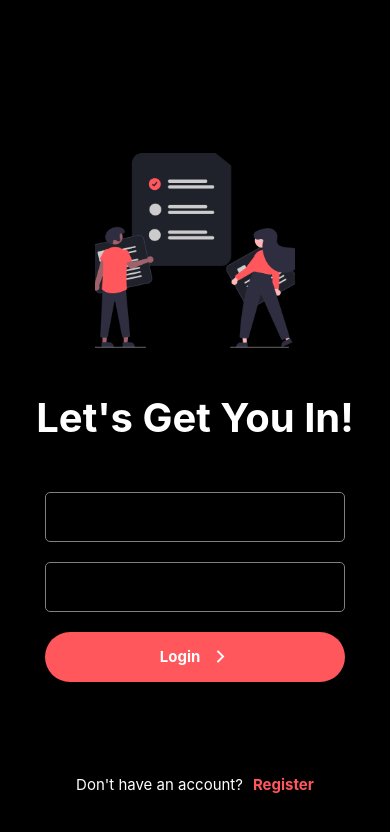
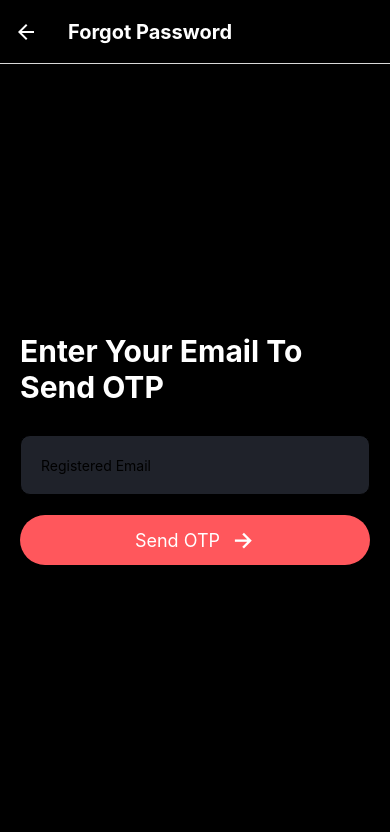
Before and after one commit to Lordhacker756/Flow, a React Native app: screen /ForgotPassword in a window 390 px wide. Shown: the top 832 px of the page. Built offline with nearby package versions, Linux system fonts and the light colour scheme.

Commit message:
Completed Send OPT screen

```diff
--- a/app.json
+++ b/app.json
@@ -1,4 +1,4 @@
 {
   "name": "flow",
-  "displayName": "flow"
+  "displayName": "Flow"
 }
--- a/src/navigation/AuthStack.tsx
+++ b/src/navigation/AuthStack.tsx
@@ -1,6 +1,12 @@
 import {createNativeStackNavigator} from '@react-navigation/native-stack';
 import React from 'react';
-import {Login, Register, ProfileSetup} from '../screens/Auth';
+import {
+  Login,
+  Register,
+  ProfileSetup,
+  ForgotPassword,
+  NewPassword,
+} from '../screens/Auth';
 
 const Stack = createNativeStackNavigator();
 
@@ -13,6 +19,40 @@ export default function AuthStack() {
       <Stack.Screen name="Login" component={Login} />
       <Stack.Screen name="Register" component={Register} />
       <Stack.Screen name="ProfileSetup" component={ProfileSetup} />
+      <Stack.Screen
+        name="ForgotPassword"
+        component={ForgotPassword}
+        options={{
+          headerShown: true,
+          headerTitle: 'Forgot Password',
+          headerTitleStyle: {
+            color: 'white',
+            fontSize: 20,
+            fontWeight: 'bold',
+          },
+          headerTintColor: 'white',
+          headerStyle: {
+            backgroundColor: 'black',
+          },
+        }}
+      />
+      <Stack.Screen
+        name="NewPassword"
+        component={NewPassword}
+        options={{
+          headerShown: true,
+          headerTitle: 'Forgot Password',
+          headerTitleStyle: {
+            color: 'white',
+            fontSize: 20,
+            fontWeight: 'bold',
+          },
+          headerTintColor: 'white',
+          headerStyle: {
+            backgroundColor: 'black',
+          },
+        }}
+      />
     </Stack.Navigator>
   );
 }
--- /dev/null
+++ b/src/screens/Auth/ForgotPassword/ForgotPassword.tsx
@@ -0,0 +1,22 @@
+import {View, Text} from 'react-native';
+import React, {useEffect, useState} from 'react';
+import styles from './styles';
+import Ionicons from 'react-native-vector-icons/Ionicons';
+import {TextInput} from 'react-native';
+import {TouchableOpacity} from 'react-native';
+const ForgotPassword = () => {
+  const [recoveryEmail, setRecoveryEmail] = useState('');
+
+  return (
+    <View style={styles.container}>
+      <Text style={styles.title}>Enter Your Email To Send OTP</Text>
+      <TextInput placeholder="Registered Email" style={styles.input} />
+      <TouchableOpacity style={styles.button}>
+        <Text style={styles.buttonText}>Send OTP</Text>
+        <Ionicons name="arrow-forward" size={25} color="white" />
+      </TouchableOpacity>
+    </View>
+  );
+};
+
+export default ForgotPassword;
--- /dev/null
+++ b/src/screens/Auth/ForgotPassword/index.ts
@@ -0,0 +1,3 @@
+import ForgotPassword from "./ForgotPassword";
+
+export default ForgotPassword;
--- /dev/null
+++ b/src/screens/Auth/ForgotPassword/styles.ts
@@ -0,0 +1,46 @@
+import { StyleSheet } from "react-native";
+import colors from "../../../constants/colors";
+
+const styles = StyleSheet.create({
+    container: {
+        flex: 1,
+        backgroundColor: 'black',
+        padding: 20,
+        alignItems: "center",
+        justifyContent: "center"
+    },
+    title: {
+        color: 'white',
+        fontSize: 30,
+        fontWeight: 'bold',
+        marginBottom: 20
+    },
+    input: {
+        width: 350,
+        height: 60,
+        borderWidth: 1,
+        borderRadius: 10,
+        marginVertical: 10,
+        padding: 20,
+        backgroundColor: '#1F222A',
+    },
+    button: {
+        backgroundColor: colors.theme_red,
+        width: 350,
+        height: 50,
+        borderRadius: 50,
+        marginVertical: 10,
+        flexDirection: 'row',
+        columnGap: 10,
+        justifyContent: 'center',
+        alignItems: 'center',
+    },
+    buttonText: {
+        color: 'white',
+        fontSize: 18,
+        textAlign: 'center',
+    },
+
+});
+
+export default styles
--- a/src/screens/Auth/Login/Login.tsx
+++ b/src/screens/Auth/Login/Login.tsx
@@ -29,6 +29,16 @@ const Login = ({navigation}) => {
         <Text style={styles.loginText}>Login</Text>
         <Ioncicons name="chevron-forward" size={20} color="#fff" />
       </Pressable>
+      <Pressable
+        style={({pressed}) => [
+          {
+            opacity: pressed ? 0.8 : 1,
+            marginVertical: 15,
+          },
+        ]}
+        onPress={() => navigation.navigate('ForgotPassword')}>
+        <Text style={styles.signUpBtnText}>Forgot Password ?</Text>
+      </Pressable>
       <View style={styles.row}>
         <Text style={styles.signUpText}>Don't have an account?</Text>
         <Pressable
--- /dev/null
+++ b/src/screens/Auth/NewPassword/NewPassword.tsx
@@ -0,0 +1,18 @@
+import {View, Text} from 'react-native';
+import React, {useEffect, useState} from 'react';
+import styles from './styles';
+import Ionicons from 'react-native-vector-icons/Ionicons';
+const NewPassword = () => {
+  const [recoveryEmail, setRecoveryEmail] = useState('');
+
+  return (
+    <View style={styles.container}>
+      <View style={styles.header}>
+        <Ionicons name="chevron-back" size={20} color="#fff" />
+        <Text style={styles.headerTitle}>Create New Password</Text>
+      </View>
+    </View>
+  );
+};
+
+export default NewPassword;
--- /dev/null
+++ b/src/screens/Auth/NewPassword/index.ts
@@ -0,0 +1,3 @@
+import NewPassword from "./NewPassword";
+
+export default NewPassword;
--- /dev/null
+++ b/src/screens/Auth/NewPassword/styles.ts
@@ -0,0 +1,26 @@
+import { StyleSheet } from "react-native";
+
+const styles = StyleSheet.create({
+    container: {
+        flex: 1,
+        backgroundColor: 'black',
+        padding: 20,
+        alignItems: "center",
+        justifyContent: "center"
+    },
+    header: {
+        flexDirection: "row",
+        alignItems: "center",
+        columnGap: 20,
+        position: "absolute",
+        top: 0,
+        width: '100%',
+        height: 50,
+    },
+    headerTitle: {
+        color: 'white',
+        fontSize: 30,
+    }
+});
+
+export default styles
--- a/src/screens/Auth/index.ts
+++ b/src/screens/Auth/index.ts
@@ -1,5 +1,7 @@
 import Login from "./Login";
 import Register from "./Register";
 import ProfileSetup from "./ProfileSetup";
+import ForgotPassword from "./ForgotPassword";
+import NewPassword from "./NewPassword";
 
-export { Login, Register, ProfileSetup };
+export { Login, Register, ProfileSetup, ForgotPassword, NewPassword };
```
Also changed, not shown: 5 other files (tests, documents, lock files or other folders).
